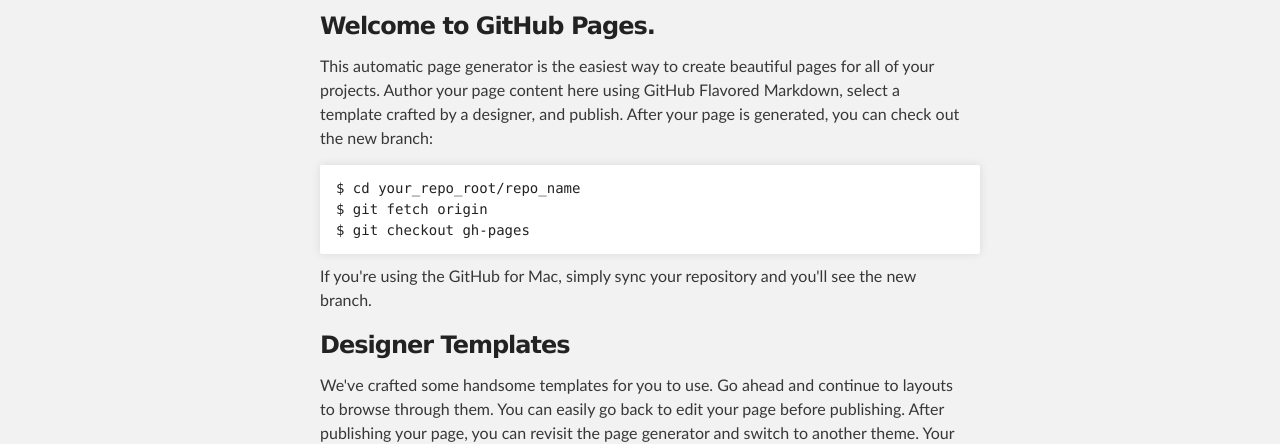
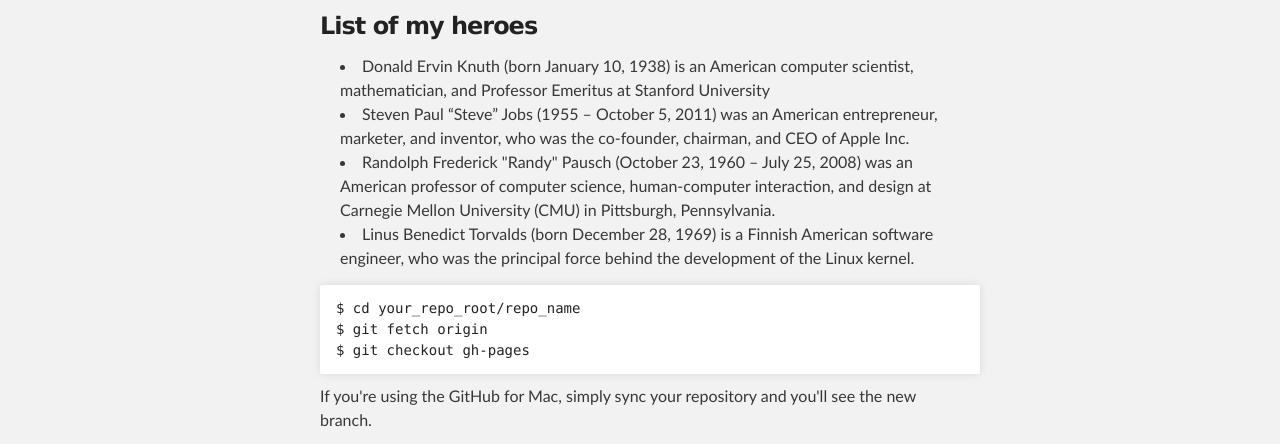
Before and after one commit to rain1024/oop-concepts, a plain HTML site: page index.html in a window 1280 px wide. Shown: the part 252-696 px from the top of the page. Drawn offline with Linux system fonts and the light colour scheme.

Commit message:
Create gh-pages branch via GitHub

```diff
--- a/index.html
+++ b/index.html
@@ -32,11 +32,14 @@
     <div id="main_content_wrap" class="outer">
       <section id="main_content" class="inner">
         <h3>
-<a name="welcome-to-github-pages" class="anchor" href="#welcome-to-github-pages"><span class="octicon octicon-link"></span></a>Welcome to GitHub Pages.</h3>
+<a name="list-of-my-heroes" class="anchor" href="#list-of-my-heroes"><span class="octicon octicon-link"></span></a>List of my heroes</h3>
 
-<p>This automatic page generator is the easiest way to create beautiful pages for all of your projects. Author your page content here using GitHub Flavored Markdown, select a template crafted by a designer, and publish. After your page is generated, you can check out the new branch:</p>
-
-<pre><code>$ cd your_repo_root/repo_name
+<ul>
+<li>Donald Ervin Knuth (born January 10, 1938) is an American computer scientist, mathematician, and Professor Emeritus at Stanford University</li>
+<li>Steven Paul “Steve” Jobs (1955 – October 5, 2011) was an American entrepreneur, marketer, and inventor, who was the co-founder, chairman, and CEO of Apple Inc.</li>
+<li>Randolph Frederick "Randy" Pausch (October 23, 1960 – July 25, 2008) was an American professor of computer science, human-computer interaction, and design at Carnegie Mellon University (CMU) in Pittsburgh, Pennsylvania.</li>
+<li>Linus Benedict Torvalds (born December 28, 1969) is a Finnish American software engineer, who was the principal force behind the development of the Linux kernel.</li>
+</ul><pre><code>$ cd your_repo_root/repo_name
 $ git fetch origin
 $ git checkout gh-pages
 </code></pre>
```
Also changed, not shown: params.json (+1 -1 lines).
